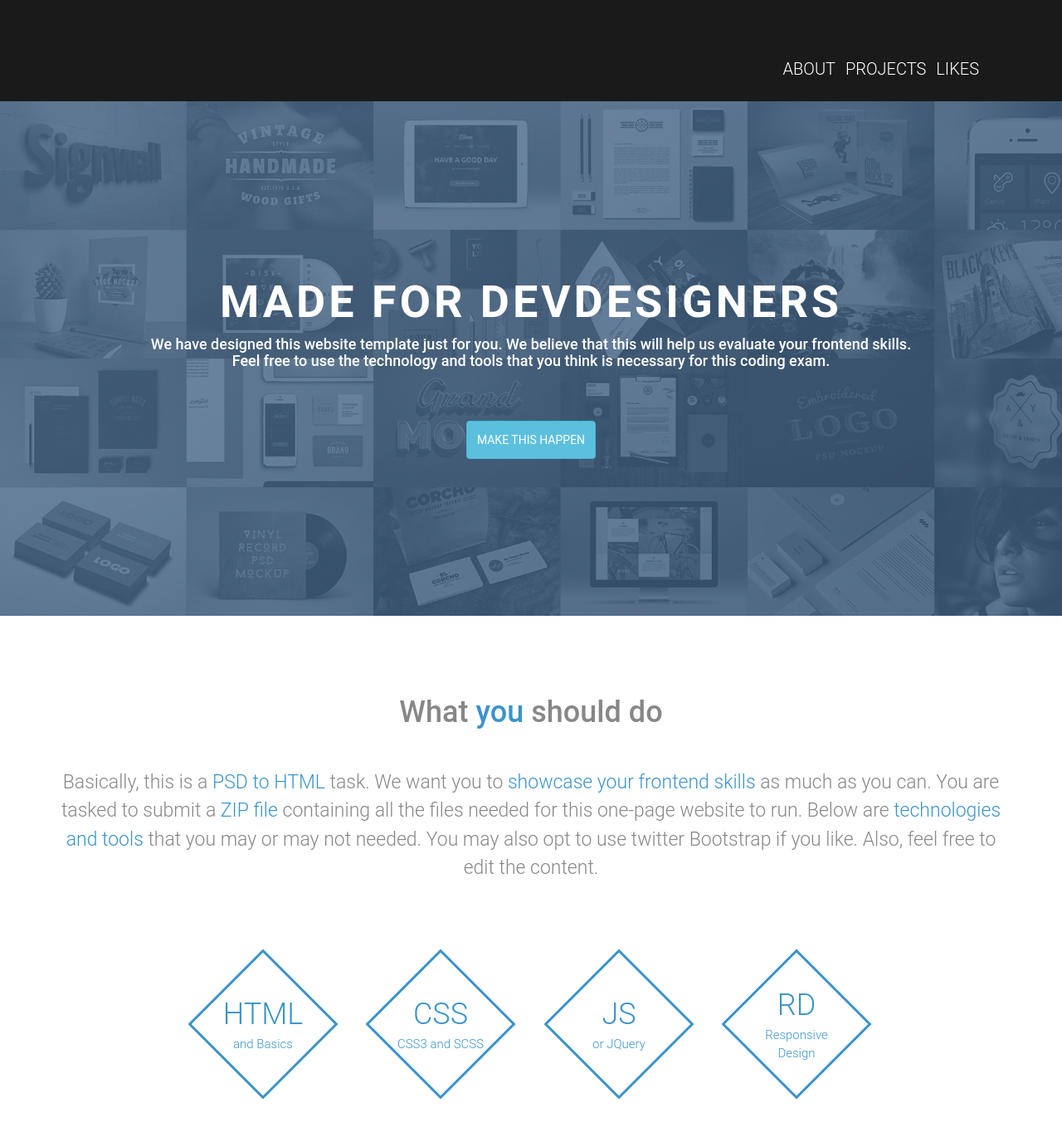
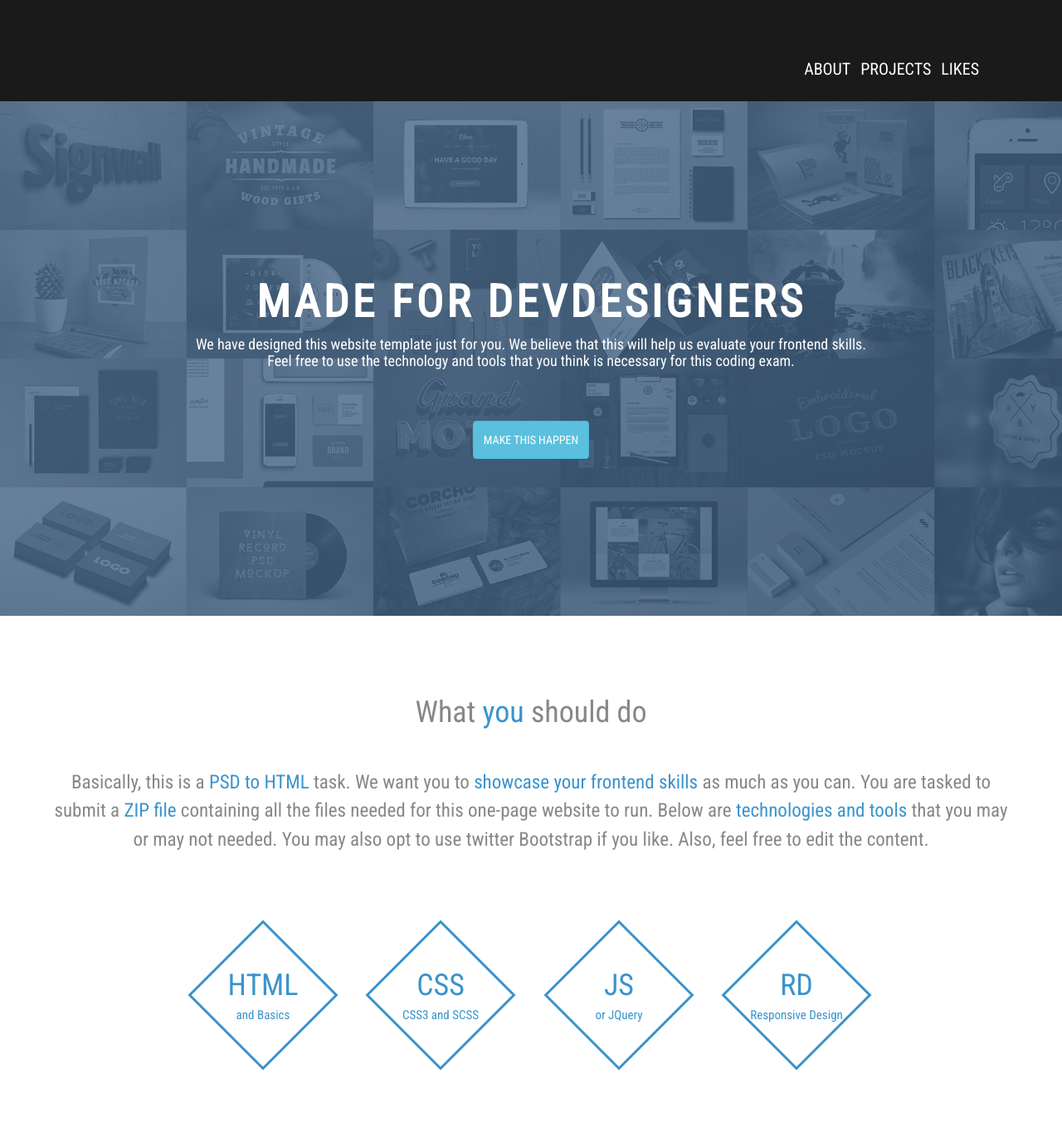
Before and after one commit to gerardoguangco/gerardoguangco.github.io, a Jekyll site: the page built from index.html, in a window 1280 px wide and 1400 px high. Shown: the top 1364 px of the window at 83% size. Built offline with Jekyll 4.4.1, drawn with Linux system fonts in a browser that asks for light colours.

Commit message:
"Roboto Condensed"

```diff
--- a/_sass/front.scss
+++ b/_sass/front.scss
@@ -14,7 +14,7 @@ $navbar-text-active: #3a93cc;
 $header-gray: #1A1A1A;
 
 body {
-  font-family: 'Roboto', serif;
+  font-family: 'Roboto Condensed', sans-serif;
   color: $gray-text;
 }
 
```
